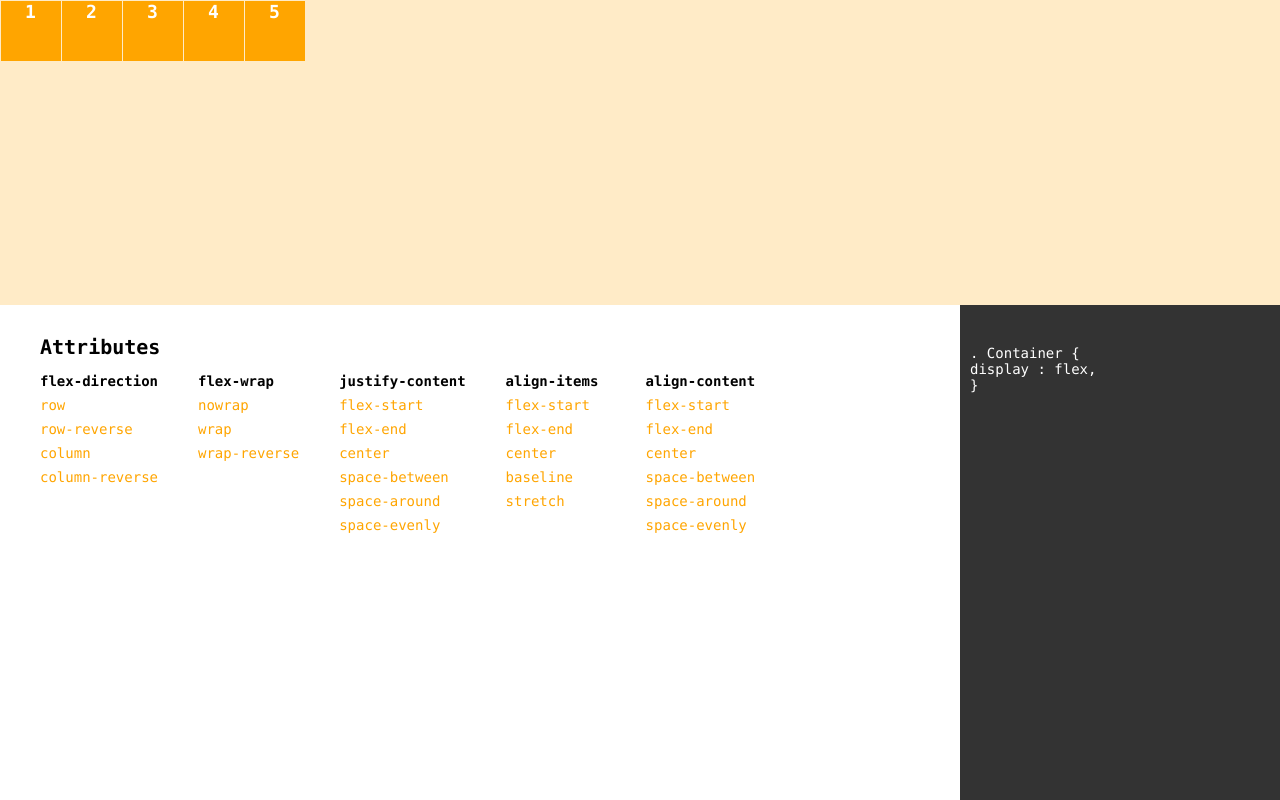
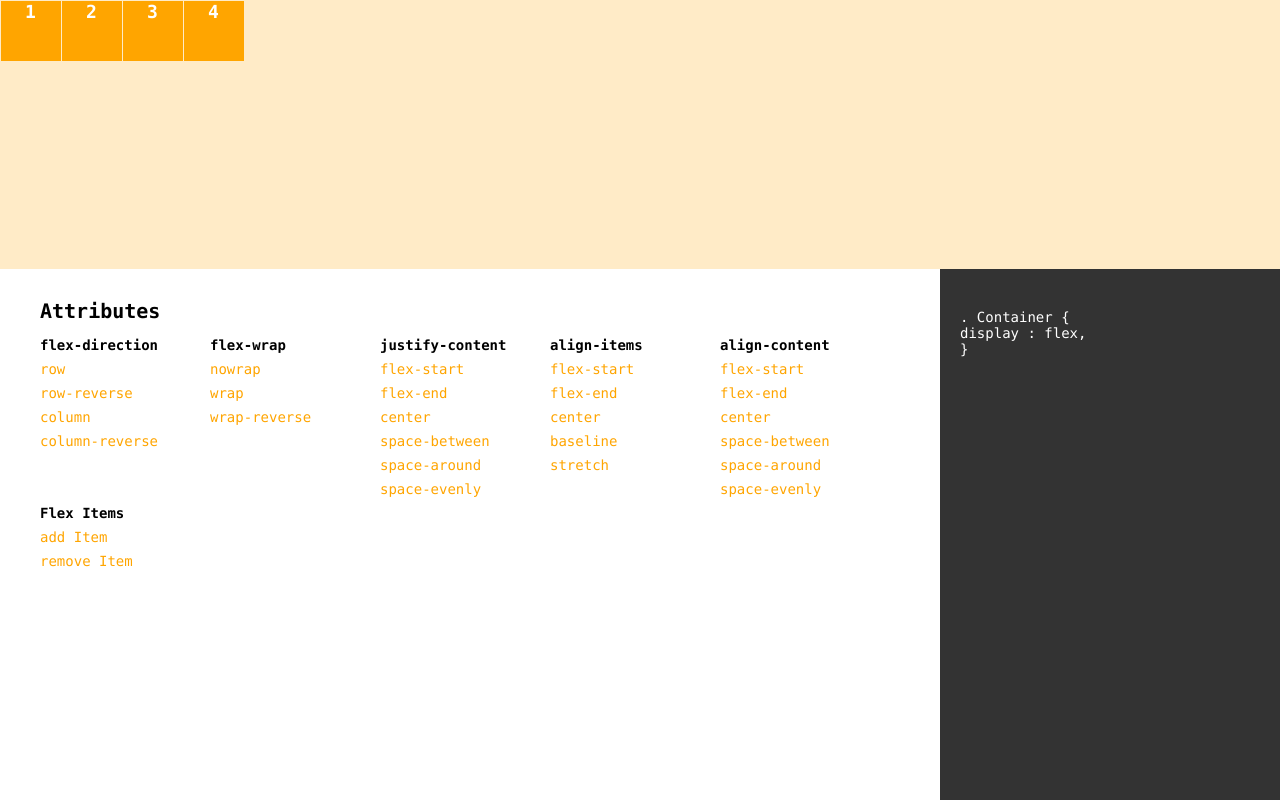
Before and after one commit to Souravdey777/flexbox-guide, a React (Create React App) app: page / in a window 1280 px wide. Built offline with nearby package versions, Linux system fonts and the light colour scheme.

Commit message:
add and remove items added

```diff
--- a/public/index.html
+++ b/public/index.html
@@ -24,7 +24,7 @@
       work correctly both with client-side routing and a non-root public URL.
       Learn how to configure a non-root public URL by running `npm run build`.
     -->
-    <title>React App</title>
+    <title>flexbox-guide</title>
   </head>
   <body>
     <noscript>You need to enable JavaScript to run this app.</noscript>
--- a/src/App.js
+++ b/src/App.js
@@ -5,7 +5,6 @@ import FlexContainer from './Components/FlexContainer';
 import FlexAttributes from './Components/FlexAttributes';
 
 function App() {
-  const [heights, setheights] = useState([60, 60, 60, 60, 60]);
   const [attributes, setattributes] = useState(
     {
       flexDirection: "",
@@ -15,6 +14,7 @@ function App() {
       alignContent: "",
     }
   );
+  const [heights, setheights] = useState([60, 60, 60, 60]);
 
   return (
     <div className={Styles.root}>
@@ -22,8 +22,8 @@ function App() {
         <FlexContainer heights={heights} attributes={attributes} />
       </div>
       <div className={Styles.otherSection}>
-        <FlexAttributes attributes={attributes} setattributes={setattributes} />
-        <div className={Styles.vLine} />
+        <FlexAttributes attributes={attributes} setattributes={setattributes} heights={heights} setheights={setheights} />
+
         <FlexCode attributes={attributes} />
       </div>
     </div>
--- a/src/App.module.css
+++ b/src/App.module.css
@@ -11,6 +11,10 @@
   height: 50vh;
   max-height: 400px;
   flex: 1;
+}
+
+.hoverStyle {
+  height: inherit;
 }
 
 .otherSection {
@@ -45,8 +49,14 @@
 }
 
 .eachAttributeColumn {
-  min-width: 120px;
+  min-width: 150px;
   padding: 0px 10px;
+}
+
+.itemOperationsContainer {
+  width: 150px;
+  padding: 0px 10px;
+  margin: 0px 20px;
 }
 
 .attribute {
@@ -55,16 +65,24 @@
   padding: 4px 10px;
 }
 
-.value {
+.value,
+.itemOperations {
   font-size: 14px;
   color: #ffa500;
   padding: 4px 10px;
   border-radius: 4px;
+  cursor: pointer;
+}
+
+.value:hover,
+.itemOperations:hover {
+  background-color: #ffebc7;
 }
 
 .rootFlexCode {
-  padding: 40px 10px;
+  padding: 40px 20px;
   min-width: 300px;
+  min-height: 200px;
   background-color: #333;
   color: white;
   font-size: 14px;
@@ -87,4 +105,7 @@
     padding: 20px 40px;
     min-width: 240px;
   }
+  .itemOperationsContainer {
+    flex: 1;
+  }
 }
--- a/src/Components/FlexAttributes.js
+++ b/src/Components/FlexAttributes.js
@@ -25,15 +25,27 @@ function FlexAttributes(props) {
                 <div>
                 </div>
             </div>
+            <div className={Styles.itemOperationsContainer}>
+                <div className={Styles.attribute}>Flex Items</div>
+                <div className={Styles.itemOperations} onClick={() => {
+                    props.setheights([...props.heights, 60])
+                }}>add Item</div>
+                <div className={Styles.itemOperations} onClick={() => {
+                    if (props.heights.length > 1) {
+                        props.setheights([...props.heights.slice(0, (props.heights.length - 1))])
+                    }
+                }}>remove Item</div>
+            </div>
         </div>
     );
 }
 
 function Value(props) {
     return (
-        <div className={Styles.value} style={props.attributes[`${props.attributeName}`] === props.value ? { backgroundColor: "#ffa500", color: "#fff" } : {}} onClick={() => {
-            props.setattributes({ ...props.attributes, [`${props.attributeName}`]: props.attributes[`${props.attributeName}`] === props.value ? "" : props.value });
-        }}>{props.value}</div>
+        <div className={Styles.value} style={props.attributes[`${props.attributeName}`] === props.value ? { backgroundColor: "#ffa500", color: "#fff" } : {}}
+            onClick={() => {
+                props.setattributes({ ...props.attributes, [`${props.attributeName}`]: props.attributes[`${props.attributeName}`] === props.value ? "" : props.value });
+            }}>{props.value}</div>
     );
 }
 
--- a/src/Components/FlexCode.js
+++ b/src/Components/FlexCode.js
@@ -8,7 +8,7 @@ function FlexCode(props) {
             <div>display : flex,</div>
             {    Object.keys(props.attributes).map((key, index) =>
                 props.attributes[key] !== "" ?
-                    <div key={index}>{key} : {props.attributes[key]},</div> : null
+                    <div key={index}>{key.split(/(?=[A-Z])/)[0].toLowerCase() + '-' + key.split(/(?=[A-Z])/)[1].toLowerCase()} : {props.attributes[key]},</div> : null
             )}
             <div>{`}`}</div>
         </div>
--- a/src/Components/FlexContainer.js
+++ b/src/Components/FlexContainer.js
@@ -1,8 +1,8 @@
 import React from 'react';
-// import Styles from '../App.module.css';
+import Styles from '../App.module.css';
 
 function FlexContainer(props) {
-    const Styles = {
+    const dynamicStyles = {
         width: "100%",
         display: "flex",
         flex: "1",
@@ -10,10 +10,11 @@ function FlexContainer(props) {
     }
     Object.keys(props.attributes).map(key => {
         console.log(key + " : " + props.attributes[key])
-        Styles[`${key}`] = props.attributes[key]
+        dynamicStyles[`${key}`] = props.attributes[key]
     })
+    console.log("heights", props.heights)
     return (
-        <div style={Styles}>
+        <div style={dynamicStyles} className={Styles.hoverStyle}>
             {props.heights.map((heights, index) => <div key={index} style={{ height: `${heights}px`, display: "flex", justifyContent: "center", alignItems: "flex-start", width: "60px", margin: "0.5px", backgroundColor: '#ffa500', fontSize: "18px", fontWeight: "bold", color: "#fff" }}>{index + 1}</div>)}
         </div>
     );
```
Also changed, not shown: 1 other file (tests, documents, lock files or other folders).
